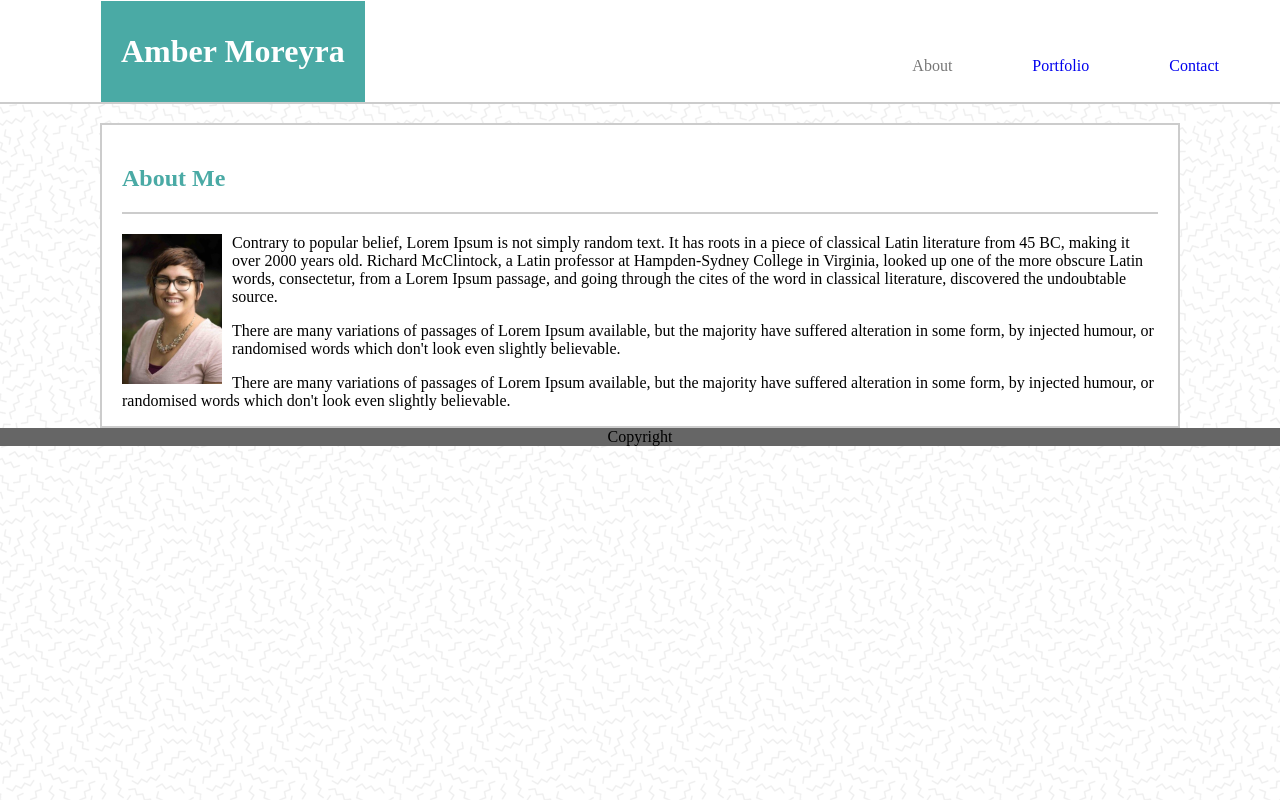
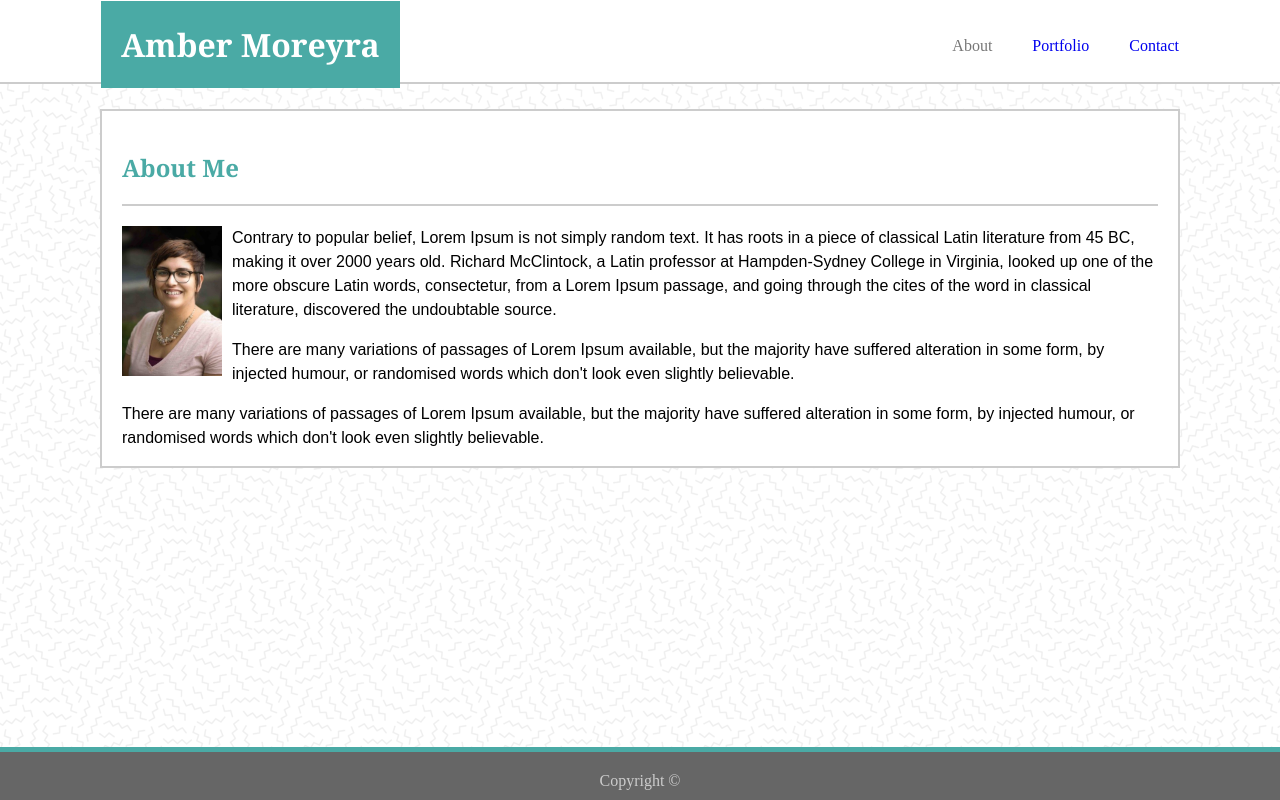
Before and after one commit to ambermoreyra/Basic-Portfolio, a plain HTML site: page index.html in a window 1280 px wide. Drawn offline with Linux system fonts and the light colour scheme.

Commit message:
first page complete

```diff
--- a/assets/css/styles.css
+++ b/assets/css/styles.css
@@ -17,29 +17,25 @@ clear: both;
 
 ul {
     list-style-type: none;
-    margin-right: 20px;
-    margin-bottom: 100px;
+    margin-right: 80px;
+    margin-bottom: 80px;
 }
 li {
     color: #777777;
-    padding: 40px;
+    padding: 20px;
     float: right;
     }
 
 h1 {
     margin-left: 100px;
     margin-top: 0;
-    padding: 32px 20px;
+    padding: 22px 20px;
     float: left;
     color: white;
     background: #4aaaa5;
+    font-family: 'Georgia', Times, Times New Roman, serif;
 }
 
-h2 {
-    border-bottom: 2px solid #ccc;
-    color: #4aaaa5;
-    padding: 20px 0px;
-}
 
 .main{
     clear: both;
@@ -48,10 +44,18 @@ h2 {
     margin-top: 10px;
     background-color: white;
     padding: 0 20px;
-
+    font-family: Arial, Helvetica Neue, Helvetica, sans-serif;
     border: 2px solid #cccccc;
     box-sizing: border-box;
 }
+
+h2 {
+    border-bottom: 2px solid #ccc;
+    color: #4aaaa5;
+    padding: 20px 0px;
+    font-family: Georgia, Times, Times New Roman, serif;
+}
+
 
 .headshot {
     float: left;
@@ -62,10 +66,18 @@ h2 {
 
 p {
     font-size: 16px;
+    line-height: 1.5;
 }
 
 .footer {
+    position: absolute;
     clear: both;
     text-align: center;
     background: #666666;
+    margin-top: 100px;
+    bottom: 0;
+    width: 100%;
+    padding: 20px 0 10px;
+    color: #ccc;
+    border-top: 5px solid #4aaaa5;
 }
--- a/index.html
+++ b/index.html
@@ -34,7 +34,7 @@
             some form, by injected humour, or randomised words which don't look even slightly believable.</p>
         </div>
     </section>
-        <footer class="footer"> Copyright</footer>
+        <footer class="footer"> Copyright &copy;</footer>
         </body>
 
 
```
